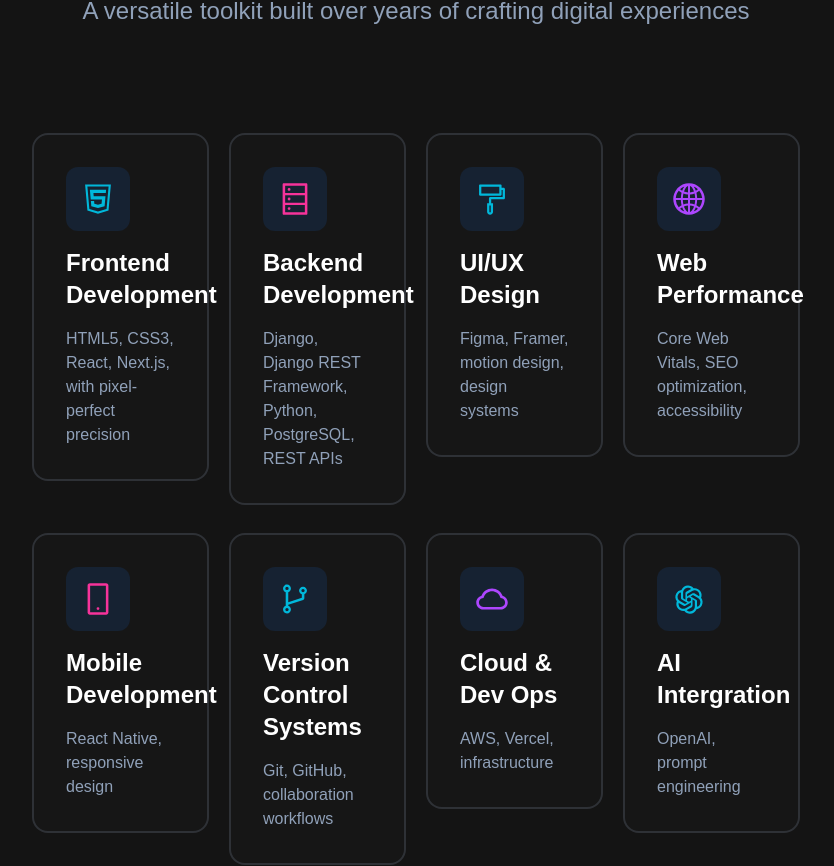
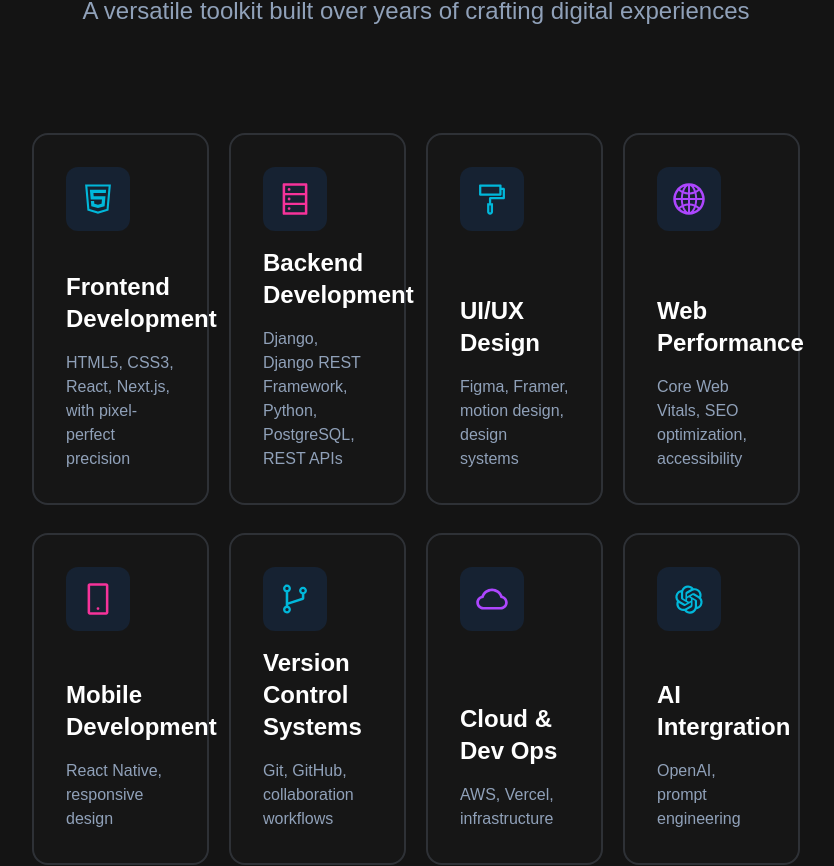
Before and after one commit to egharevbanosa58-debug/my-code-stack, a Next.js app in the folder my-stack/: page / in a window 1280 px wide. Shown: the part 1195-2061 px from the top of the page, without its empty margins (224-1058 px from the left). Built offline with nearby package versions, Linux system fonts and the light colour scheme.

Commit message:
Fixed the heights in the skill cards so that they align

```diff
--- a/my-stack/app/components/SkillCard.jsx
+++ b/my-stack/app/components/SkillCard.jsx
@@ -17,19 +17,20 @@ const SkillCard = forwardRef((
     const [ isHovered, setIsHovered ] = useState(false);
 
     return (
-        <div ref={ref}>
+        <div ref={ref} className="h-full">
             <div
             onMouseEnter={() => setIsHovered(true)}
             onMouseLeave={() => setIsHovered(false)}
-            className={`flex flex-col gap-4 justify-center p-6 md:p-6 lg:p-8 rounded-2xl border-2 ${ isHovered ? borderColor : "border-slate-400/20"}  bg-white dark:bg-neutral-900/80 hover:shadow-glow transition-all duration-400 hover:-translate-y-3`} style={ isHovered ? { boxShadow: `0 0 20px ${shadow}4d` } : {}}>
+            className={`flex flex-col h-full gap-4 justify-between p-6 md:p-6 lg:p-8 rounded-2xl border-2 ${ isHovered ? borderColor : "border-slate-400/20"}  bg-white dark:bg-neutral-900/80 hover:shadow-glow transition-all duration-400 hover:-translate-y-3`} style={ isHovered ? { boxShadow: `0 0 20px ${shadow}4d` } : {}}>
 
                 <span className='flex md:h-16 md:w-16 h-12 w-12 dark:bg-[#162232] bg-[#ebecf0e1] rounded-xl items-center justify-center text-center text-3xl md:text-4xl'>
                     {icon}
                 </span>
 
-                <h2 className='text-2xl font-bold text-black dark:text-white'>{heading}</h2>
-
-                <p className='dark:text-slate-400 text-slate-600'>{skills}</p>
+                <div className='flex flex-col gap-4'>
+                    <h2 className='text-2xl font-bold text-black dark:text-white'>{heading}</h2>
+                    <p className='dark:text-slate-400 text-slate-600'>{skills}</p>
+                </div>
             </div>
         </div>
     )
--- a/my-stack/app/page.js
+++ b/my-stack/app/page.js
@@ -228,7 +228,7 @@ export default function Page() {
               initial="hidden"
               whileInView="show"
               viewport={{ once: true }}
-              className="grid gap-x-5 gap-y-7 grid-cols-1 md:grid-cols-2 lg:grid-cols-4 px-6 md:px-32 lg:px-64 mb-20 md:mb-25">
+              className="grid gap-x-5 gap-y-7 grid-cols-1 md:grid-cols-2 lg:grid-cols-4 items-stretch px-6 md:px-32 lg:px-64 mb-20 md:mb-25">
 
               <MotionSkillCard
                 variants={items}
```
